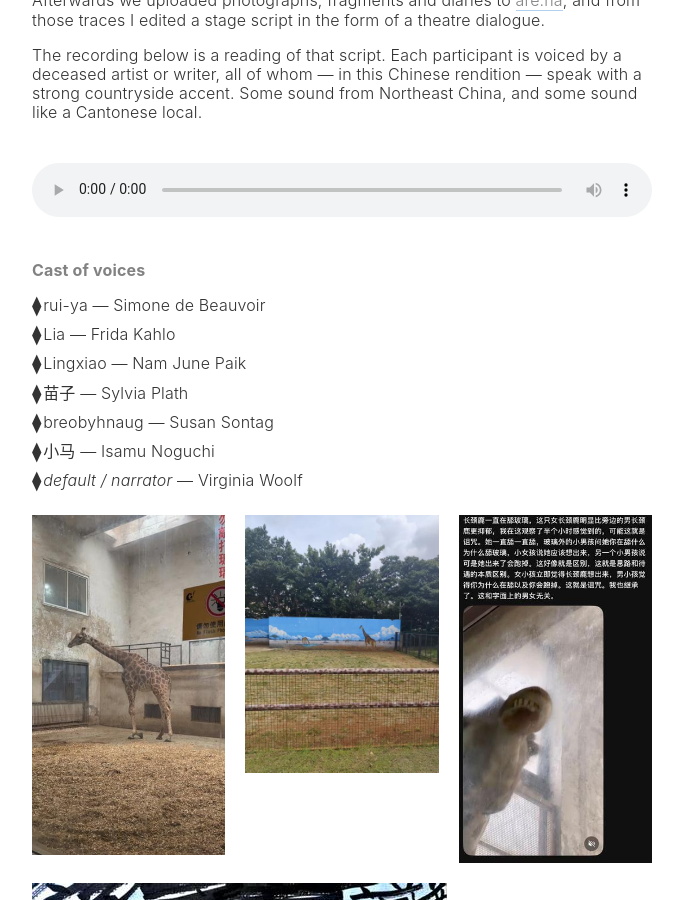
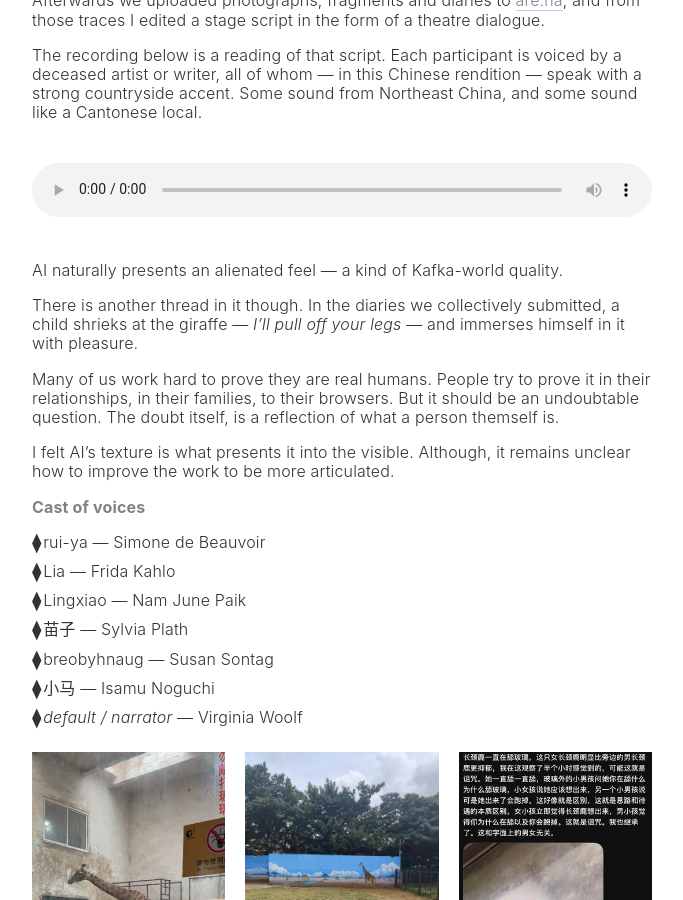
Before and after one commit to KHN190/khn190.github.io, a Jekyll site: the page built from _posts/2026-04-19-five-kafkas.md, in a window 1280 px wide and 900 px high, scrolled down 927 px. Shown: the whole window, without its empty margins (298-981 px from the left). Built offline with Jekyll 4.4.1, drawn with Linux system fonts in a browser that asks for light colours.

Commit message:
Add desc.

```diff
--- a/_posts/2026-04-19-five-kafkas.md
+++ b/_posts/2026-04-19-five-kafkas.md
@@ -16,6 +16,14 @@ The recording below is a reading of that script. Each participant is voiced by a
   <source src="{{ '/assets/audio/five_kafkas.mp3' | prepend: site.baseurl }}" type="audio/mpeg">
   Your browser does not support the audio element.
 </audio>
+
+AI naturally presents an alienated feel — a kind of Kafka-world quality.
+
+There is another thread in it though. In the diaries we collectively submitted, a child shrieks at the giraffe — *I'll pull off your legs* — and immerses himself in it with pleasure.
+
+Many of us work hard to prove they are real humans. People try to prove it in their relationships, in their families, to their browsers. But it should be an undoubtable question. The doubt itself, is a reflection of what a person themself is.
+
+I felt AI's texture is what presents it into the visible. Although, it remains unclear how to improve the work to be more articulated.
 
 **Cast of voices**
 
```
